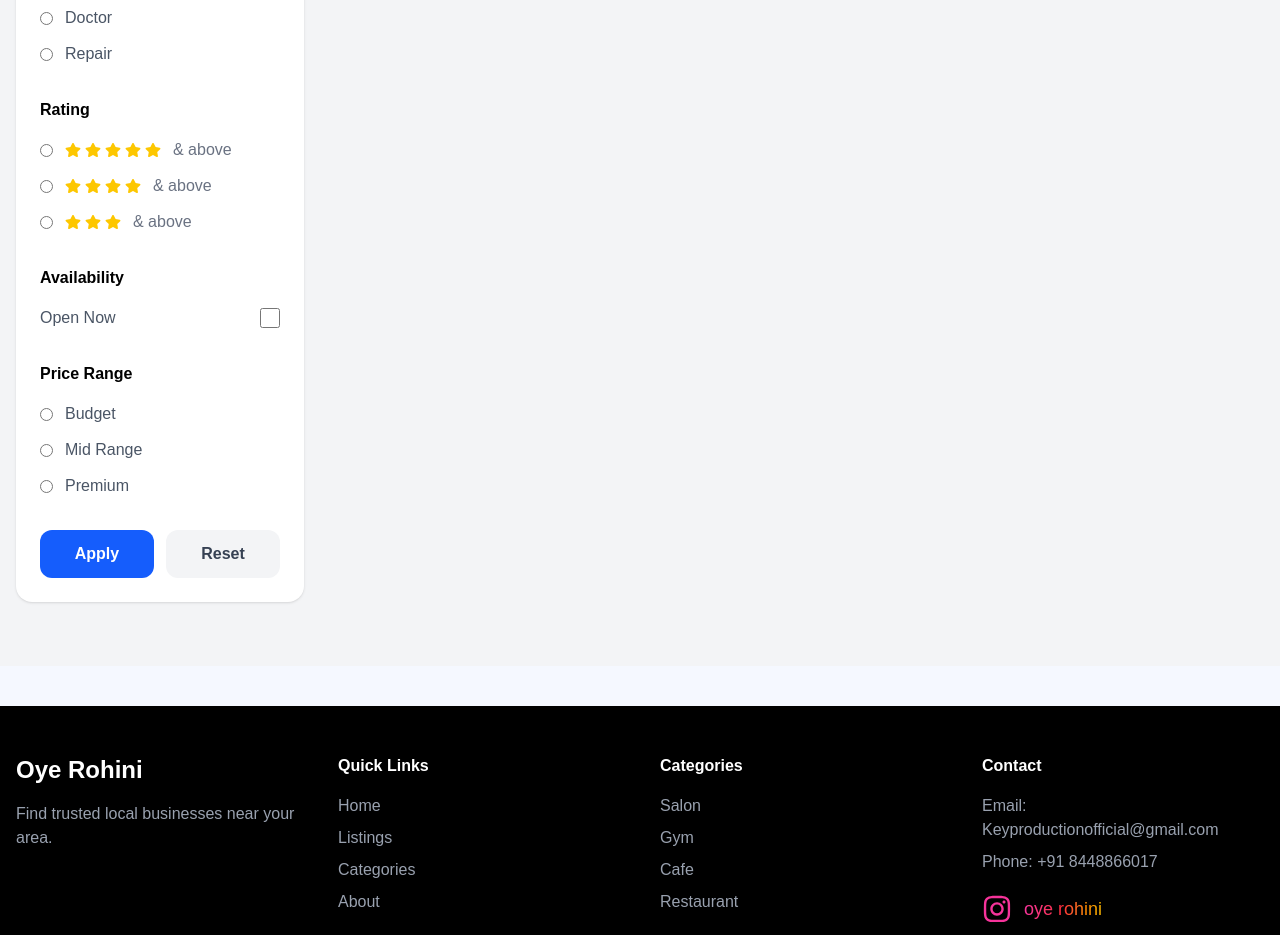
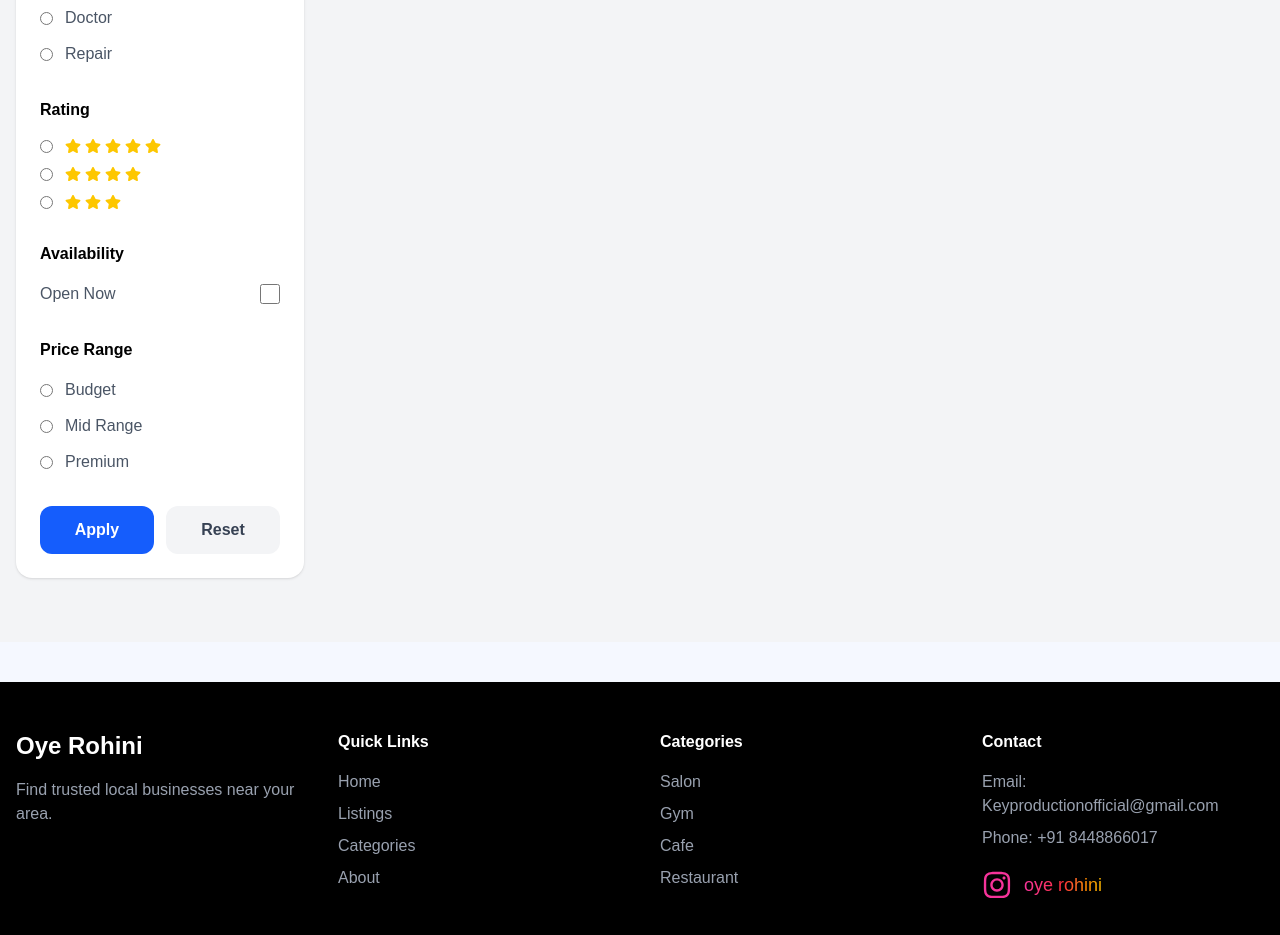
Before and after one commit to kinshukrawat/fropro, a React (Vite) app: page /listings in a window 1280 px wide. Shown: the part 840-1775 px from the top of the page. Built offline with nearby package versions, Linux system fonts and the light colour scheme; no server answers.

Commit message:
reviews and above word delete

```diff
--- a/src/components/FilterSidebar.jsx
+++ b/src/components/FilterSidebar.jsx
@@ -82,7 +82,7 @@
                 ))}
               </span>
 
-              <span className="text-gray-500">& above</span>
+              <span className="text-gray-500"></span>
             </label>
           ))}
         </div>
```
